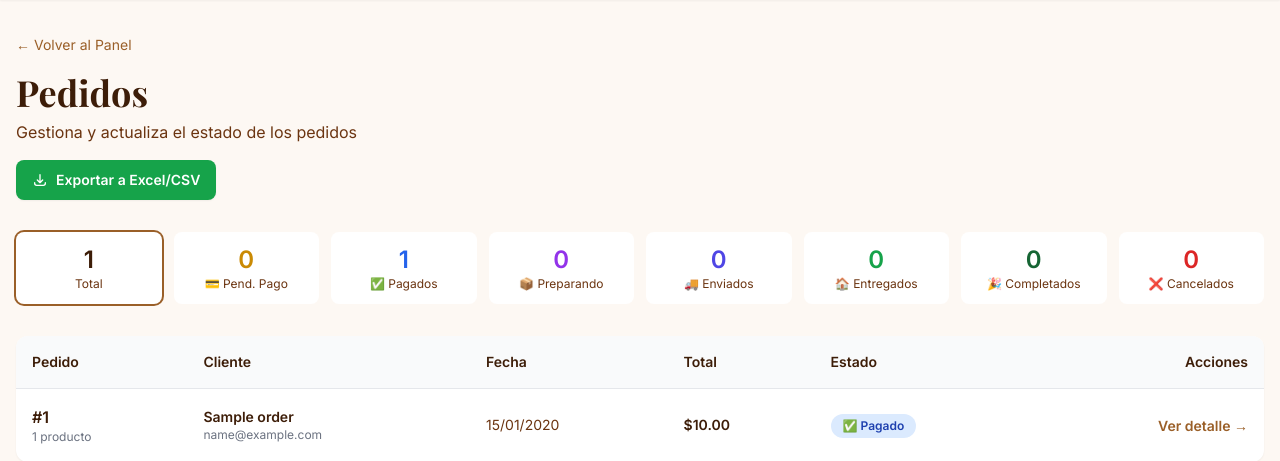
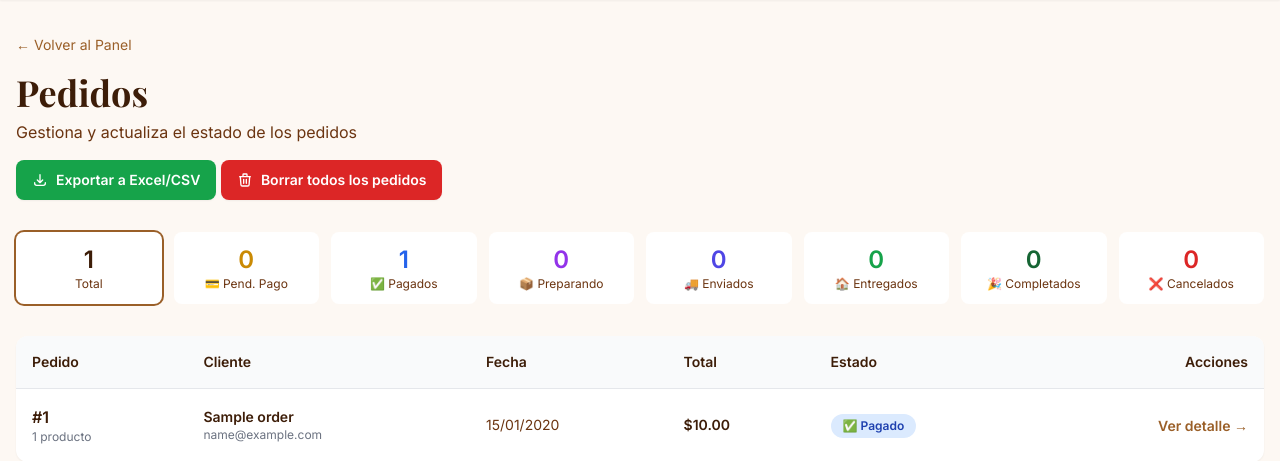
Before and after one commit to yapher/marroquineria-peluzza, a Flask app: page /admin/pedidos in a window 1280 px wide. Shown: the part 72-533 px from the top of the page. Run offline with Flask 3, Linux system fonts and the light colour scheme; a user stored in the database is signed in; tables that the repository leaves empty hold one stand-in row (values such as "Sample post"); some libraries are stand-ins or nearby versions.

Commit message:
Eliminar todo los pedidos

```diff
--- a/app/blueprints/admin/routes/orders.py
+++ b/app/blueprints/admin/routes/orders.py
@@ -3,7 +3,7 @@
 from flask import render_template, request, flash, redirect, url_for, Response, current_app, abort
 
 from .. import admin_bp
-from ....models import Order, Product, User, Coupon
+from ....models import Order, OrderItem, Product, User, Coupon, LoyaltyTransaction
 from ....extensions import db
 from ....services.loyalty_service import award_points_for_order
 from ....services.email_service import send_order_status_update
@@ -38,6 +38,37 @@ def orders():
         stats=stats,
         current_status=status_filter or "all"
     )
+
+# ============================================
+# BORRAR TODOS LOS PEDIDOS (limpieza)
+# ============================================
+@admin_bp.route("/pedidos/borrar-todos", methods=["POST"])
+@admin_required
+def orders_delete_all():
+    """
+    Elimina TODOS los pedidos y sus dependencias para permitir
+    borrar los productos después.
+
+    Orden de borrado (respeta las Foreign Keys):
+      1. LoyaltyTransaction (order_id -> orders.id)
+      2. OrderItem         (order_id -> orders.id, product_id -> products.id)
+      3. Order
+    """
+    # 1. Transacciones de fidelización ligadas a pedidos
+    LoyaltyTransaction.query.filter(
+        LoyaltyTransaction.order_id.isnot(None)
+    ).delete(synchronize_session=False)
+
+    # 2. Items de pedido (son los que bloquean el borrado de productos)
+    OrderItem.query.delete(synchronize_session=False)
+
+    # 3. Pedidos
+    orders_count = Order.query.delete(synchronize_session=False)
+
+    db.session.commit()
+    flash(f"✅ Se eliminaron {orders_count} pedidos y sus items asociados", "success")
+    return redirect(url_for("admin.orders"))
+
 
 
 @admin_bp.route("/pedidos/<int:order_id>")
--- a/app/templates/admin/orders.html
+++ b/app/templates/admin/orders.html
@@ -17,6 +17,18 @@
         </svg>
         Exportar a Excel/CSV
     </a>
+    <!-- ✅ NUEVO: Borrar todos los pedidos -->
+        <form method="POST" action="/admin/pedidos/borrar-todos" class="inline"
+              data-confirm="⚠️ ¿Estás SEGURO? Esto borrará TODOS los pedidos y sus items. Esta acción no se puede deshacer.">
+            <input type="hidden" name="csrf_token" value="{{ csrf_token() }}"/>
+            <button type="submit"
+                    class="inline-flex items-center justify-center gap-2 px-4 py-2.5 bg-red-600 text-white rounded-lg text-sm font-semibold hover:bg-red-700 transition shadow-sm">
+                <svg class="w-4 h-4" fill="none" stroke="currentColor" viewBox="0 0 24 24">
+                    <path stroke-linecap="round" stroke-linejoin="round" stroke-width="2" d="M19 7l-.867 12.142A2 2 0 0116.135 21H7.865a2 2 0 01-1.995-1.858L5 7m5 4v6m4-6v6m1-10V4a1 1 0 00-1-1h-4a1 1 0 00-1 1v3M4 7h16"></path>
+                </svg>
+                Borrar todos los pedidos
+            </button>
+        </form>
 </div>
 
 <!-- Estadísticas rápidas -->
```
Also changed, not shown: app/blueprints/admin/routes/products.py (+12 -15 lines).
